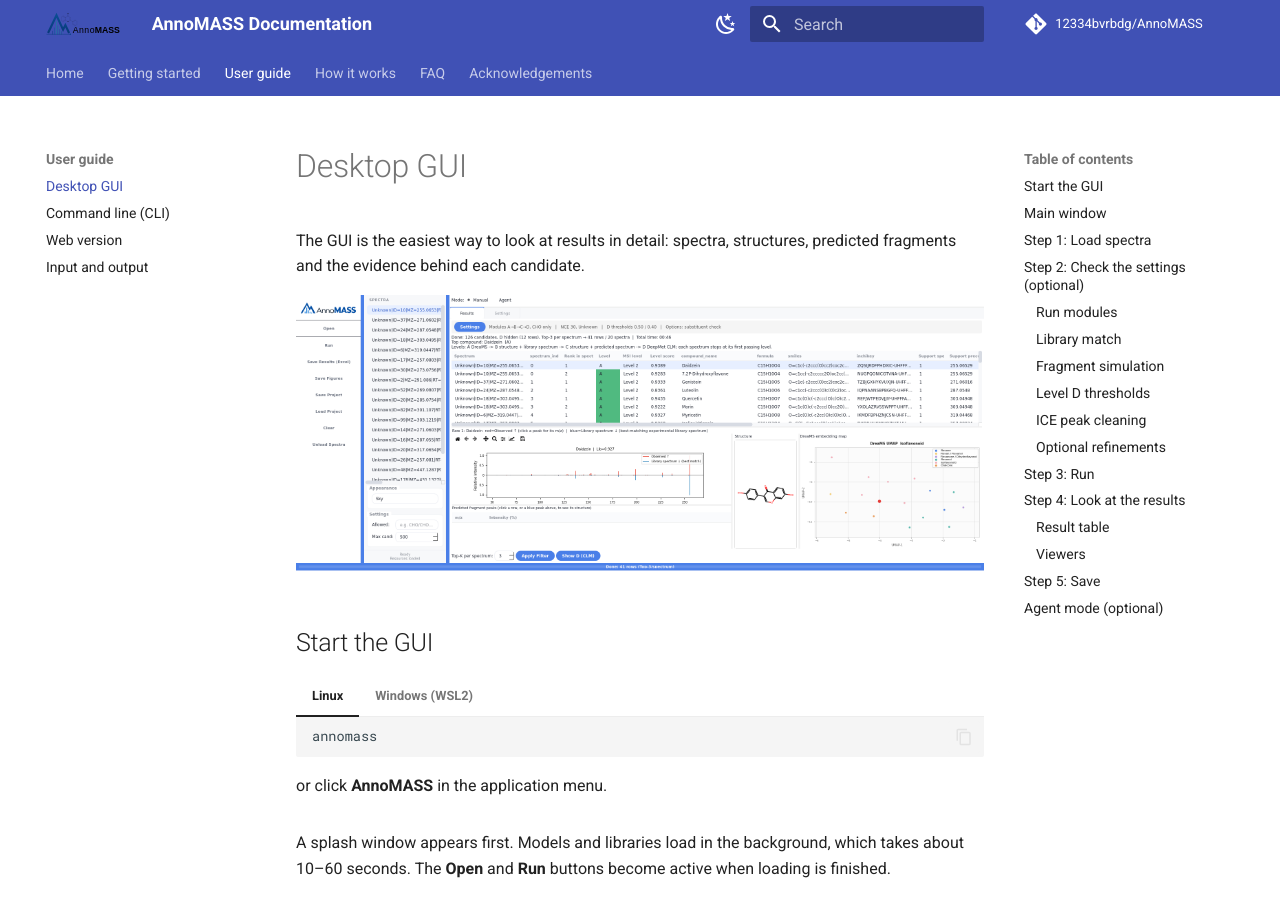
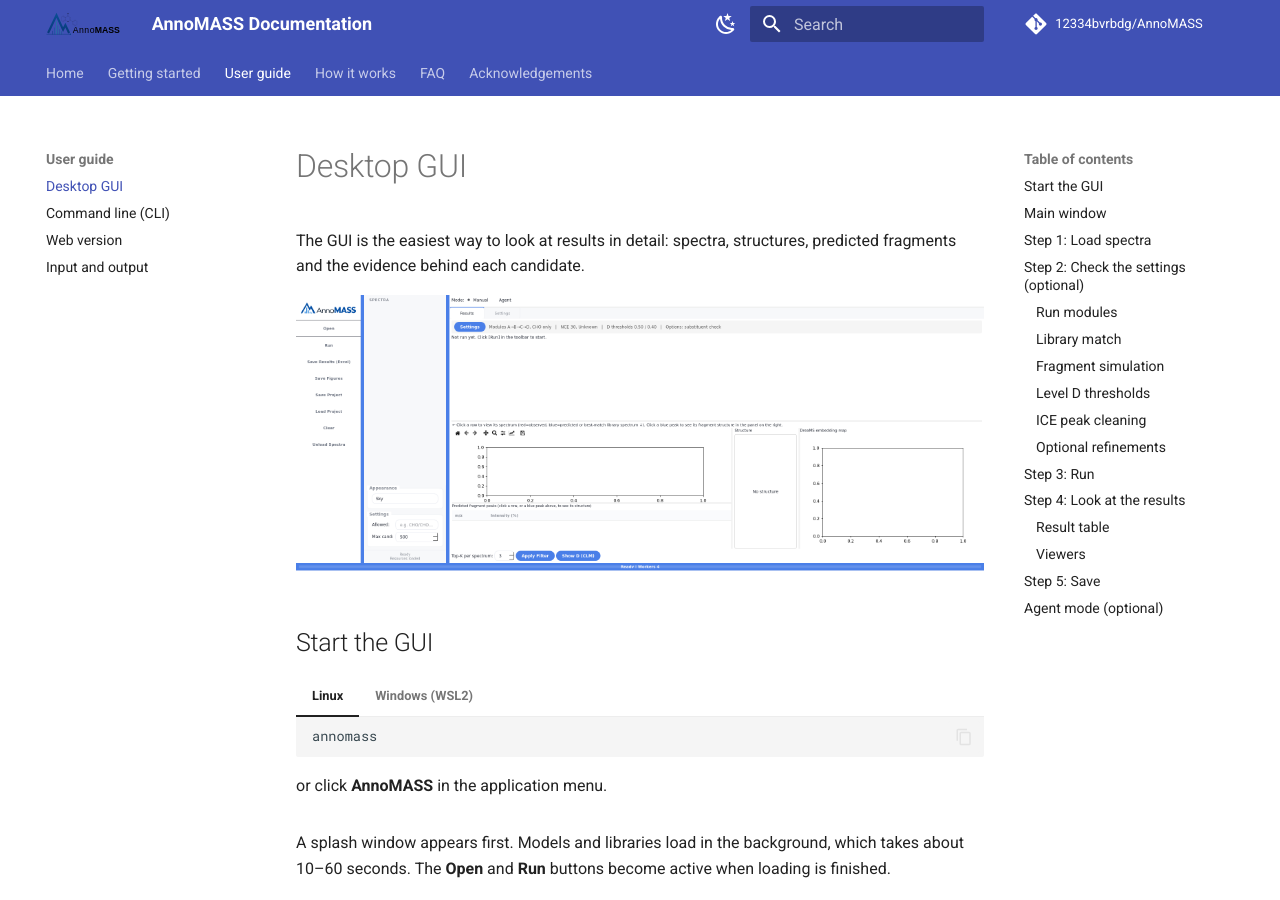
Before and after one commit to 12334bvrbdg/AnnoMASS, an MkDocs documentation site: the page built from docs_site/gui.md, in a window 1280 px wide and 900 px high. Built offline with MkDocs 1.6.1 and Material for MkDocs 9.7.7, drawn with Linux system fonts in a browser that asks for light colours; comment, search, counter and statistics services are not loaded.

Commit message:
GUI screenshot: start-up window without data

```diff
--- a/docs_site/gui.md
+++ b/docs_site/gui.md
@@ -7,7 +7,7 @@ description: Step-by-step tutorial for the AnnoMASS desktop GUI. Load spectra, c
 The GUI is the easiest way to look at results in detail: spectra, structures, predicted
 fragments and the evidence behind each candidate.
 
-![AnnoMASS desktop GUI: result table, spectrum comparison, structure and spectral-embedding map](assets/screenshots/gui.png)
+![AnnoMASS desktop GUI after start-up](assets/screenshots/gui.png)
 
 ## Start the GUI
 
```
Also changed, not shown: docs_site/assets/screenshots/gui.png.
